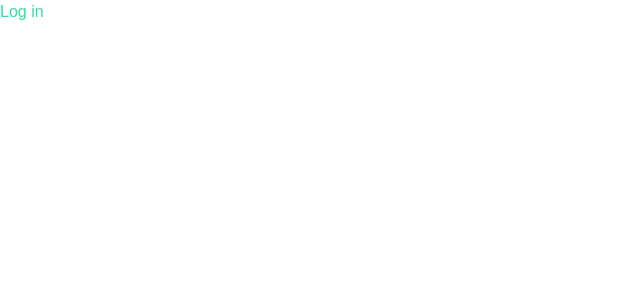
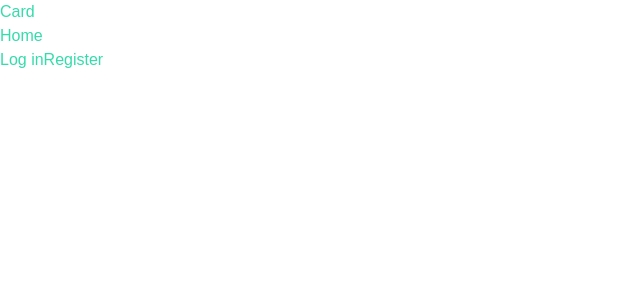
Before and after one commit to Aurelien-DRUON/skilltracker, a Next.js app: page / in a window 1280 px wide. Shown: the top 300 px of the page, without its empty margins (0-640 px from the left). Built offline with nearby package versions, Linux system fonts and the light colour scheme.

Commit message:
Register + Style

```diff
--- a/src/app/page.jsx
+++ b/src/app/page.jsx
@@ -3,12 +3,22 @@
 import { useRouter } from "next/navigation";
 import { useCallback } from "react";
 import Button from "./components/Button";
+import Card from "./components/Card";
 
 export default function Home() {
   const router = useRouter();
-  const handleClick = useCallback(() => {
+  const handleClickLogIn = useCallback(() => {
     router.push("/login");
   }, []);
+  const handleClickRegister = useCallback(() => {
+    router.push("/register");
+  }, []);
 
-  return <Button onClick={handleClick}>Log in</Button>;
+  return (
+    <Card title="Card">
+      <h1>Home</h1>
+      <Button onClick={handleClickLogIn}>Log in</Button>
+      <Button onClick={handleClickRegister}>Register</Button>
+    </Card>
+  );
 }
```
Also changed, not shown: src/app/register/page.jsx (added, +17 -0 lines).
